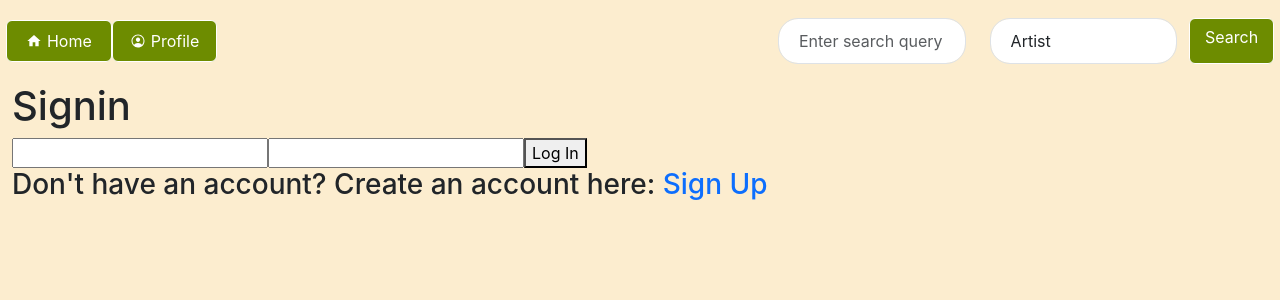
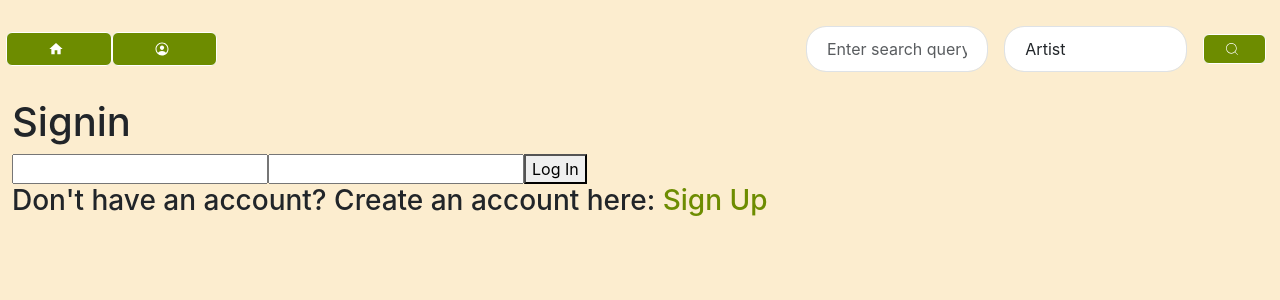
Before and after one commit to brooks-w/CS4550_Project, a React (Create React App) app: page /#/account/signin in a window 1280 px wide. Shown: the top 300 px of the page. Built offline with nearby package versions, Linux system fonts and the light colour scheme; no server answers.

Commit message:
styling changes

```diff
--- a/src/AlbumEntryCardHome/index.tsx
+++ b/src/AlbumEntryCardHome/index.tsx
@@ -3,7 +3,7 @@ import { useState, useEffect } from "react";
 import { useSelector } from "react-redux";
 import { Link } from "react-router-dom";
 import LastFMAPI from "../LastFM";
-import * as client from "../Users/client"
+import * as client from "../Users/client";
 
 interface Album {
   mbid: string;
@@ -59,13 +59,16 @@ function AlbumEntryCardHome(mbid: any) {
               <Link to={"/details/album/" + mbid.mbid}>
                 <h2 className="mb-0">{data?.name}</h2>
               </Link>
-              <p className="card-text text-muted">{data?.artist}</p>
+              <h5 className="card-text text-muted">
+                {data?.artist} {" | "}
+                <small className="text-muted">
+                  Liked by{" "}
+                  <Link to={"/account/profile/" + user?.username}>
+                    {user?.username}
+                  </Link>
+                </small>
+              </h5>
             </div>
-            <p className="card-text">
-              <small className="text-muted">Liked by {" "}
-              <Link to={'/account/profile/'+user?.username}>{user?.username}</Link>
-              </small>
-            </p>
           </div>
         </div>
       </div>
--- a/src/Home/index.tsx
+++ b/src/Home/index.tsx
@@ -63,8 +63,8 @@ function Home() {
               </ul>
             </div>
           )}
-          <div className="col-md-6">
-            <h2>5 Most Recently Liked Albums:</h2>
+          <div className={currentUser? "col-md-6": "col-12"}>
+            <h2>5 Most Recent Likes:</h2>
             <ul>
               {genericLikes.slice(0, 5).map((like: any, key: number) => (
                 <li key={like._id}>
--- a/src/NavBar/index.css
+++ b/src/NavBar/index.css
@@ -23,7 +23,7 @@
 }
 
 .btn-primary-navbar:hover {
-    background-color: #AA1803;
+  background-color: #aa1803;
   border-color: white;
 }
 
--- a/src/NavBar/index.tsx
+++ b/src/NavBar/index.tsx
@@ -3,8 +3,8 @@ import { Link } from "react-router-dom";
 import "./index.css";
 import { MdHome } from "react-icons/md";
 import { IoPersonCircleOutline } from "react-icons/io5";
+import { CiSearch } from "react-icons/ci";
 import { useSelector } from "react-redux";
-
 
 function NavBar() {
   const [query, setQuery] = useState("");
@@ -25,8 +25,6 @@ function NavBar() {
     console.log("Type is:", event.target.value);
   };
 
-
-
   return (
     <div className="container-fluid form-group navbar-container">
       <div className="row p-2 navbar-row">
@@ -34,26 +32,29 @@ function NavBar() {
           <div className="row">
             <div className="col-2 p-2 btn btn-primary-navbar bg-color-5">
               <Link className="home-button-style" to="/home">
-            <MdHome className="navbar-icon" /> Home
+                <MdHome className="navbar-icon" />
               </Link>
             </div>
             <div className="col-2 p-2 btn btn-primary-navbar bg-color-5">
               {currentUser && (
-            <Link className="home-button-style" to={"/account/profile/" + currentUser.username}>
-              <IoPersonCircleOutline className="navbar-icon" /> Profile
+                <Link
+                  className="home-button-style"
+                  to={"/account/profile/" + currentUser.username}
+                >
+                  <IoPersonCircleOutline className="navbar-icon" />
                 </Link>
               )}
               {!currentUser && (
                 <Link className="home-button-style" to="/account/signin">
-              <IoPersonCircleOutline className="navbar-icon" /> Profile
+                  <IoPersonCircleOutline className="navbar-icon" />
                 </Link>
               )}
             </div>
           </div>
         </div>
         <div className="col-6">
-      <div className="row float-end">
-        <div className="col-5">
+          <div className="row align-items-center float-end">
+            <div className="col-5 p-2">
               <input
                 type="text"
                 id="txtSearch"
@@ -62,15 +63,23 @@ function NavBar() {
                 onChange={updateSearchQuery}
               />
             </div>
-        <div className="col-5">
-          <select className="form-control" title="Type" onChange={updateSearchQueryType}>
+            <div className="col-5 p-2">
+              <select
+                className="form-control"
+                title="Type"
+                onChange={updateSearchQueryType}
+              >
                 <option value="artist">Artist</option>
                 <option value="album">Album</option>
               </select>
             </div>
-        <div className="col-2 btn btn-primary-navbar bg-color-5">
-          <Link className="search-button-style" id="btnSearch" to={"/search/" + queryType + '/' + query}>
-            Search
+            <div className="col-2 p-2">
+              <Link
+                className="btn btn-primary-navbar bg-color-5 home-button-style d-flex align-items-center justify-content-center"
+                id="btnSearch"
+                to={"/search/" + queryType + "/" + query}
+              >
+                <CiSearch className="navbar-icon" />
               </Link>
             </div>
           </div>
--- a/src/styles.css
+++ b/src/styles.css
@@ -65,6 +65,11 @@ ul {
   list-style-type: none;
 }
 
-body {
-  padding-left: 0;
+.card {
+  background-color: #ffffff;
 }
+
+a {
+  color: #6D8C00;
+  text-decoration: none;
+}
```
Lines whose indentation alone changed are shown as unchanged.
